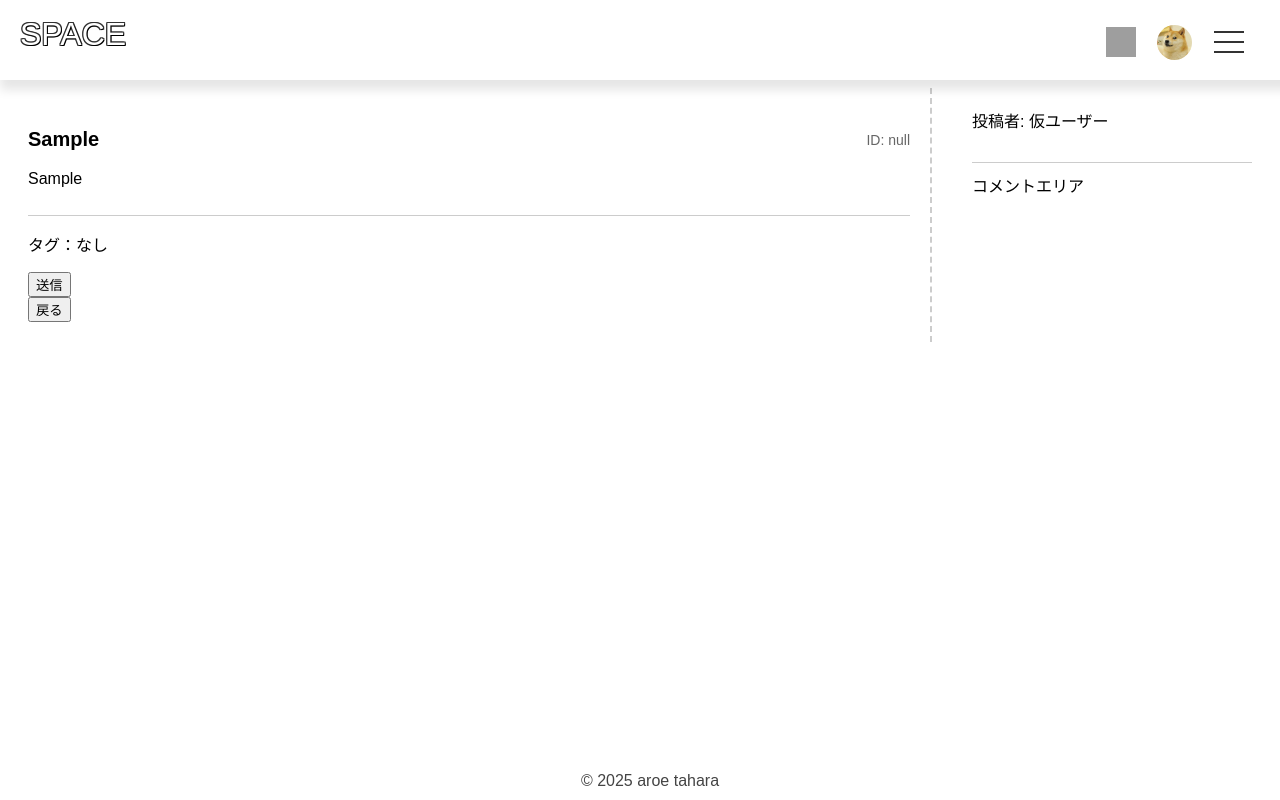
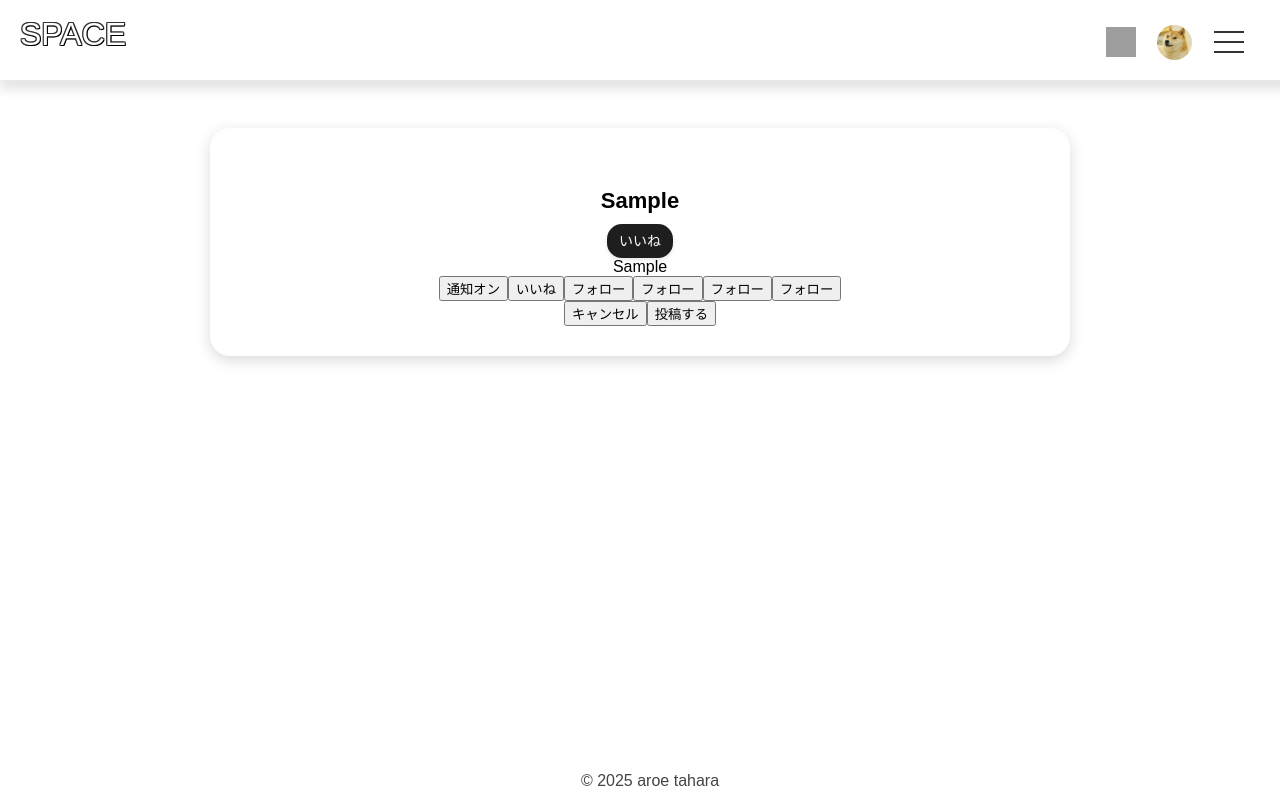
Before and after one commit to banibanisuko/my-vue3-webApp, a Vue app: page /posts/new in a window 1280 px wide. Both pictures are taken after typing "Sample", "Sample", "Sample" into the empty fields and a click on the button "プレビュー". Built offline with nearby package versions, Linux system fonts and the light colour scheme; grey boxes are pictures that could not be loaded; a web font is replaced by a local one.

Commit message:
プレビュー画面改修中断

```diff
--- a/src/views/ArticlePreviewPage.vue
+++ b/src/views/ArticlePreviewPage.vue
@@ -1,26 +1,23 @@
-<script lang="ts">
-import { defineComponent, ref } from 'vue'
-import type { PropType } from 'vue'
+<script setup lang="ts">
+import { onMounted, ref, onBeforeUnmount } from 'vue'
 import { useRouter } from 'vue-router'
+import IconButton from '@/basics/IconButton.vue' // 必要ならインポート
 
-export default defineComponent({
-  props: {
-    id: { type: String, required: true },
-    title: { type: String, required: true },
-    tags: { type: String, required: true },
-    body: { type: String, required: true },
-    images: {
-      type: Array as PropType<File[]>,
-      required: true,
-      default: () => [],
-    },
-    publish: { type: String, required: true },
-    adultsOnly: { type: String, required: true },
-  },
+// props 定義
+const props = defineProps<{
+  id: string
+  title: string
+  tags: string
+  body: string
+  images: File[]
+  publish: string
+  adultsOnly: string
+}>()
 
-  setup(props) {
+// router
 const router = useRouter()
 
+// フォーム用 reactive state
 const formUserId = ref(props.id)
 const formTitle = ref(props.title)
 const formTags = ref(props.tags)
@@ -28,14 +25,13 @@ export default defineComponent({
 const formPublish = ref(props.publish)
 const formAdultsOnly = ref(props.adultsOnly)
 const imageFiles = ref<File[]>(props.images || [])
-
 const previewUrls = ref<string[]>([])
 
 // 🔍 デバッグログ
 console.log('props.images:', props.images)
 console.log('imageFiles (before preview gen):', imageFiles.value)
 
-    // プレビュー画像生成＋チェック
+// プレビュー画像生成
 previewUrls.value = imageFiles.value.map((file, i) => {
   if (!(file instanceof File)) {
     console.warn(`⚠️ imageFiles[${i}] は File 型じゃないよ：`, file)
@@ -50,6 +46,7 @@ export default defineComponent({
 
 console.log('previewUrls:', previewUrls.value)
 
+// submit 処理
 const handleSubmit = async () => {
   const formData = new FormData()
 
@@ -89,28 +86,29 @@ export default defineComponent({
   }
 }
 
-    return {
-      handleSubmit,
-      formUserId,
-      formTitle,
-      formTags,
-      formBody,
-      formPublish,
-      formAdultsOnly,
-      imageFiles,
-      previewUrls,
+// ✅ 画面幅が800px以上かを監視
+const isWideScreen = ref(window.innerWidth > 800)
+const updateScreenSize = () => {
+  isWideScreen.value = window.innerWidth > 800
 }
-  },
+
+onMounted(() => {
+  window.addEventListener('resize', updateScreenSize)
+})
+onBeforeUnmount(() => {
+  window.removeEventListener('resize', updateScreenSize)
 })
 </script>
 
 <template>
+  <div class="container">
+    <!-- プレビューカード -->
+    <div class="preview-card">
       <div class="main-layout">
         <!-- メインエリア -->
-    <div class="container main">
-      <!-- 画像スライダー -->
-      <div class="image-container" v-if="previewUrls.length">
-        <div class="image-row">
+        <div class="container-main">
+          <!-- 画像エリア -->
+          <div class="image-wrapper" v-if="previewUrls.length">
             <img
               v-for="(url, index) in previewUrls"
               :key="index"
@@ -119,146 +117,119 @@ export default defineComponent({
               class="preview-image"
             />
           </div>
+
+          <div class="title-favorite-wrapper">
+            <!-- タイトル -->
+            <h2 class="preview-title">{{ formTitle || 'タイトルなし' }}</h2>
+            <span class="favorite">
+              <IconButton label="いいね" />
+            </span>
           </div>
 
-      <!-- タイトル・ユーザーID -->
-      <div class="title-favorite-wrapper">
-        <h1 class="title">{{ formTitle || 'タイトルなし' }}</h1>
-        <span class="favorite">ID: {{ formUserId || 'null' }}</span>
+          <div class="dtl">
+            <!-- 本文 -->
+            {{ formBody || '本文が入っていません' }}
+          </div>
+          <!-- ボタン群 -->
+          <div class="action-buttons">
+            <button class="btn">通知オン</button>
+            <button class="btn">いいね</button>
+            <button class="btn">フォロー</button>
+            <button class="btn">フォロー</button>
+            <button class="btn">フォロー</button>
+            <button class="btn">フォロー</button>
+          </div>
         </div>
 
-      <!-- 本文 -->
-      <div class="dtl">{{ formBody || '本文が入っていません' }}</div>
-
-      <!-- タグ -->
-      <div class="article-tags">
-        タグ：<span v-if="formTags && formTags.length">{{ formTags }}</span>
-        <span v-else>なし</span>
+        <!-- サイドエリア（画面幅に応じて表示切り替え） -->
+        <div v-if="isWideScreen" class="sidebar">
+          <div class="sidebar-divider"></div>
         </div>
 
-      <!-- 送信フォーム -->
-      <form @submit.prevent="handleSubmit">
-        <button type="submit">送信</button>
-      </form>
-
-      <!-- 戻るボタン -->
-      <button @click="$emit('reset')">戻る</button>
+        <div v-else class="sidebar-mobile">
+          <div class="sidebar-divider"></div>
+        </div>
       </div>
 
-    <!-- サイドエリア（幅が広い場合のみ表示、仮値） -->
-    <div class="sidebar">
-      <div class="profile">投稿者: 仮ユーザー</div>
-      <div class="sidebar-divider"></div>
-      <div class="comment">コメントエリア</div>
+      <!-- フッターボタン -->
+      <div class="footer-buttons">
+        <button class="btn cancel">キャンセル</button>
+        <button class="btn submit" @click="handleSubmit">投稿する</button>
+      </div>
     </div>
   </div>
 </template>
 
 <style scoped>
-.main-layout {
+.container {
   display: flex;
   flex-direction: row;
   justify-content: center;
   align-items: flex-start;
   width: 100%;
   box-sizing: border-box;
+  position: relative;
 }
 
-.container.main {
-  width: calc(100% - 300px);
-  padding: 20px;
-  margin-left: -70px;
-  margin-right: 20px;
-  border-right: 2px dashed rgba(0, 0, 0, 0.2);
-  box-sizing: border-box;
+/* プレビューカード本体 */
+.preview-card {
+  position: absolute;
+  top: 40px;
+  left: 50%;
+  transform: translateX(-50%);
+  width: 70%;
+  max-width: 800px;
+  background: #fff;
+  border-radius: 20px;
+  box-shadow: 0 4px 15px rgba(0, 0, 0, 0.15);
+  padding: 30px;
+  text-align: center;
+  z-index: 10;
 }
 
-.image-container {
-  position: relative;
-  margin-top: 10px;
+.image-wrapper {
   display: flex;
-  overflow-x: auto;
-}
-
-.image-row {
-  display: flex;
-  gap: 10px;
+  justify-content: center;
+  margin-bottom: 20px;
 }
 
 .preview-image {
-  max-height: 150px;
-  border-radius: 5px;
+  max-width: 100%;
+  max-height: 400px;
+  border-radius: 10px;
 }
 
-.title-favorite-wrapper {
-  display: flex;
-  justify-content: space-between;
-  align-items: center;
-  margin-top: 20px;
+.preview-title {
+  font-size: 22px;
+  font-weight: bold;
+  margin: 10px 0;
 }
 
-.title {
-  font-size: 20px;
-  font-weight: bold;
-  margin: 0;
+.preview-body {
+  font-size: 14px;
+  color: #444;
+  margin: 15px 0 25px;
 }
 
-.favorite {
-  font-size: 14px;
-  color: #666;
+.main-layout {
+  flex-direction: column;
+  align-items: center; /* ← 中央揃えにするため追加 */
 }
 
-.dtl {
-  line-height: 1.5;
-  margin: 16px 0;
-}
-
-.dtl::after {
-  content: '';
-  display: block;
-  width: 100%;
-  height: 1px;
-  background-color: #ccc;
-  margin: 24px 0 10px;
-}
-
-.article-tags {
-  margin-bottom: 16px;
-}
-
-.prev-next-wrapper {
-  margin: 20px 0;
-  display: flex;
-  gap: 10px;
+.container-main {
+  width: 100%; /* ← 上書き */
+  max-width: 800px; /* ← 任意で制限 */
+  padding: 20px 0 0 0; /* ← paddingリセット */
+  margin: 0 auto; /* ← 左右中央 */
+  border-right: none; /* ← 線を消す */
 }
 
 .sidebar {
-  width: 250px;
-  padding: 20px;
-  box-sizing: border-box;
+  display: none;
 }
 
-.sidebar-divider {
-  width: 280px;
-  height: 1px;
-  background-color: #ccc;
-  margin: 30px 0 10px;
-}
-
-/* モバイル対応 */
-@media screen and (max-width: 800px) {
-  .main-layout {
-    flex-direction: column;
-    align-items: center;
-  }
-  .container.main {
+.sidebar-mobile {
   width: 100%;
-    max-width: 800px;
-    margin: 0 auto;
-    border-right: none;
-  }
-  .sidebar {
-    display: none;
-  }
+  padding: 20px 0 0 0;
 }
 </style>
--- a/src/views/TestPage.vue
+++ b/src/views/TestPage.vue
@@ -0,0 +1,239 @@
+<script lang="ts">
+import { defineComponent, ref } from 'vue'
+import type { PropType } from 'vue'
+import { useRouter } from 'vue-router'
+
+export default defineComponent({
+  props: {
+    id: { type: String, required: true },
+    title: { type: String, required: true },
+    tags: { type: String, required: true },
+    body: { type: String, required: true },
+    images: {
+      type: Array as PropType<File[]>,
+      required: true,
+      default: () => [],
+    },
+    publish: { type: String, required: true },
+    adultsOnly: { type: String, required: true },
+  },
+
+  setup(props) {
+    const router = useRouter()
+
+    const formUserId = ref(props.id)
+    const formTitle = ref(props.title)
+    const formTags = ref(props.tags)
+    const formBody = ref(props.body)
+    const formPublish = ref(props.publish)
+    const formAdultsOnly = ref(props.adultsOnly)
+    const imageFiles = ref<File[]>(props.images || [])
+
+    const previewUrls = ref<string[]>([])
+
+    // 🔍 デバッグログ
+    console.log('props.images:', props.images)
+    console.log('imageFiles (before preview gen):', imageFiles.value)
+
+    // プレビュー画像生成＋チェック
+    previewUrls.value = imageFiles.value.map((file, i) => {
+      if (!(file instanceof File)) {
+        console.warn(`⚠️ imageFiles[${i}] は File 型じゃないよ：`, file)
+      }
+      try {
+        return URL.createObjectURL(file)
+      } catch (e) {
+        console.error(`❌ createObjectURL 失敗 at index ${i}:`, e)
+        return ''
+      }
+    })
+
+    console.log('previewUrls:', previewUrls.value)
+
+    const handleSubmit = async () => {
+      const formData = new FormData()
+
+      imageFiles.value.forEach(file => {
+        formData.append('image[]', file)
+      })
+
+      formData.append('userid', formUserId.value)
+      formData.append('title', formTitle.value)
+      formData.append('tags', formTags.value)
+      formData.append('body', formBody.value)
+      formData.append('publish', formPublish.value)
+      formData.append('adultsOnly', formAdultsOnly.value)
+
+      try {
+        const response = await fetch(
+          'https://yellowokapi2.sakura.ne.jp/Vue/api/ArticleEntry.php',
+          {
+            method: 'POST',
+            body: formData,
+          },
+        )
+
+        if (!response.ok) throw new Error(`HTTPエラー: ${response.status}`)
+
+        const contentType = response.headers.get('Content-Type') || ''
+        if (contentType.includes('application/json')) {
+          const result = await response.json()
+          console.log('送信成功:', result)
+          alert('データが正常に送信されました')
+          router.push({ path: `/${formUserId.value}` })
+        } else {
+          console.log('レスポンスがJSONではありません。')
+        }
+      } catch (error) {
+        console.error('送信エラー:', error)
+      }
+    }
+
+    return {
+      handleSubmit,
+      formUserId,
+      formTitle,
+      formTags,
+      formBody,
+      formPublish,
+      formAdultsOnly,
+      imageFiles,
+      previewUrls,
+    }
+  },
+})
+</script>
+
+<template>
+  <div class="container">
+    <!-- プレビューカード -->
+    <div class="preview-card">
+      <div class="main-layout">
+        <!-- メインエリア -->
+        <div class="container-main">
+          <!-- 画像エリア -->
+          <div class="image-wrapper" v-if="previewUrls.length">
+            <img
+              v-for="(url, index) in previewUrls"
+              :key="index"
+              :src="url"
+              alt="プレビュー画像"
+              class="preview-image"
+            />
+          </div>
+
+          <div class="title-favorite-wrapper">
+            <!-- タイトル -->
+            <h2 class="preview-title">{{ formTitle || 'タイトルなし' }}</h2>
+            <span class="favorite">
+              <IconButton label="いいね" />
+            </span>
+          </div>
+
+          <div class="dtl">
+            <!-- 本文 -->
+            {{ formBody || '本文が入っていません' }}
+          </div>
+          <!-- ボタン群 -->
+          <div class="action-buttons">
+            <button class="btn">通知オン</button>
+            <button class="btn">いいね</button>
+            <button class="btn">フォロー</button>
+            <button class="btn">フォロー</button>
+            <button class="btn">フォロー</button>
+            <button class="btn">フォロー</button>
+          </div>
+        </div>
+
+        <!-- サイドエリア（画面幅に応じて表示切り替え） -->
+        <div v-if="isWideScreen" class="sidebar">
+          <div class="sidebar-divider"></div>
+        </div>
+
+        <div v-else class="sidebar-mobile">
+          <div class="sidebar-divider"></div>
+        </div>
+      </div>
+
+      <!-- フッターボタン -->
+      <div class="footer-buttons">
+        <button class="btn cancel">キャンセル</button>
+        <button class="btn submit">投稿する</button>
+      </div>
+    </div>
+  </div>
+</template>
+
+<style scoped>
+.container {
+  display: flex;
+  flex-direction: row;
+  justify-content: center;
+  align-items: flex-start;
+  width: 100%;
+  box-sizing: border-box;
+  position: relative;
+}
+
+/* プレビューカード本体 */
+.preview-card {
+  position: absolute;
+  top: 40px;
+  left: 50%;
+  transform: translateX(-50%);
+  width: 70%;
+  max-width: 800px;
+  background: #fff;
+  border-radius: 20px;
+  box-shadow: 0 4px 15px rgba(0, 0, 0, 0.15);
+  padding: 30px;
+  text-align: center;
+  z-index: 10;
+}
+
+.image-wrapper {
+  display: flex;
+  justify-content: center;
+  margin-bottom: 20px;
+}
+
+.preview-image {
+  max-width: 100%;
+  max-height: 400px;
+  border-radius: 10px;
+}
+
+.preview-title {
+  font-size: 22px;
+  font-weight: bold;
+  margin: 10px 0;
+}
+
+.preview-body {
+  font-size: 14px;
+  color: #444;
+  margin: 15px 0 25px;
+}
+
+.main-layout {
+  flex-direction: column;
+  align-items: center; /* ← 中央揃えにするため追加 */
+}
+
+.container-main {
+  width: 100%; /* ← 上書き */
+  max-width: 800px; /* ← 任意で制限 */
+  padding: 20px 0 0 0; /* ← paddingリセット */
+  margin: 0 auto; /* ← 左右中央 */
+  border-right: none; /* ← 線を消す */
+}
+
+.sidebar {
+  display: none;
+}
+
+.sidebar-mobile {
+  width: 100%;
+  padding: 20px 0 0 0;
+}
+</style>
```
Lines whose indentation alone changed are shown as unchanged.
